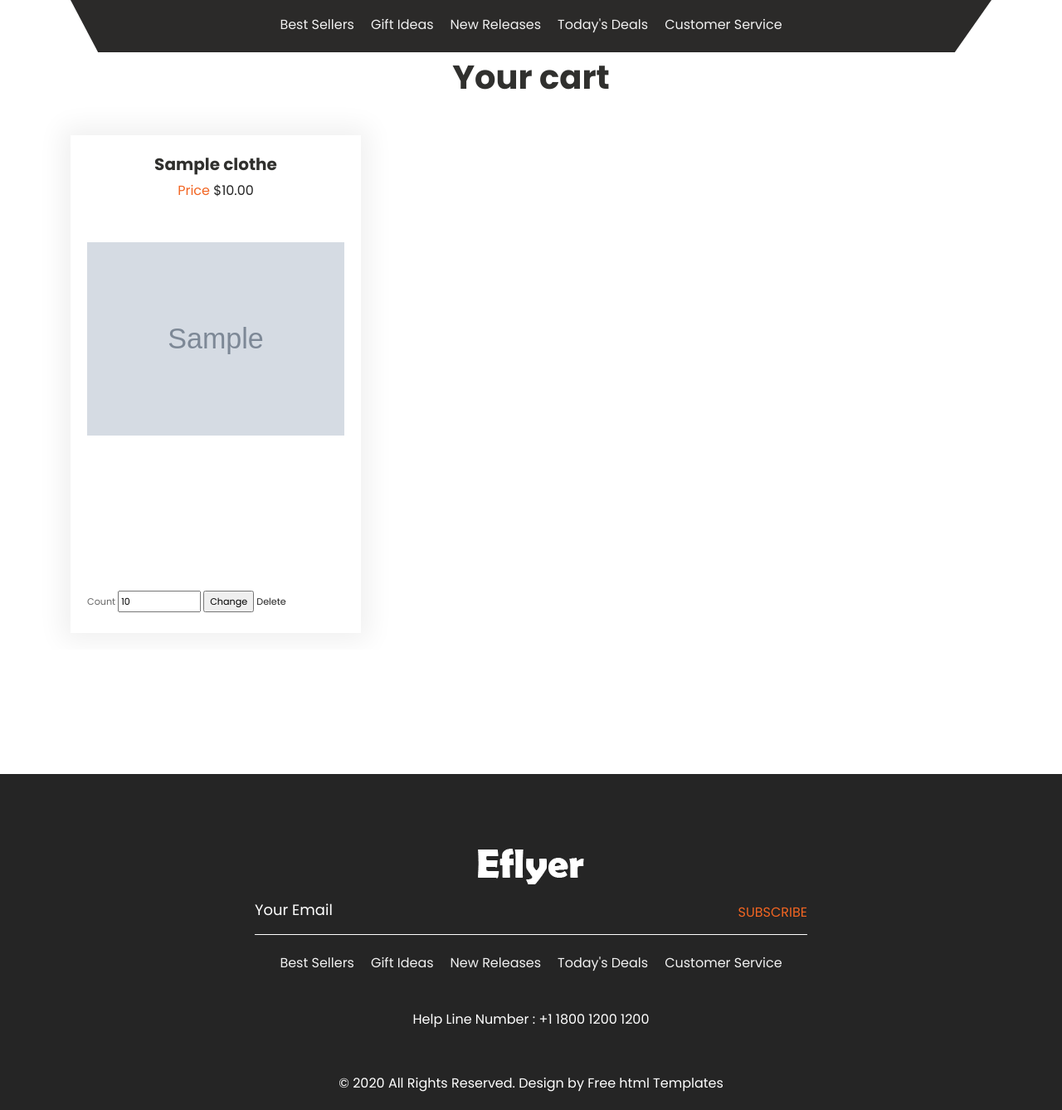
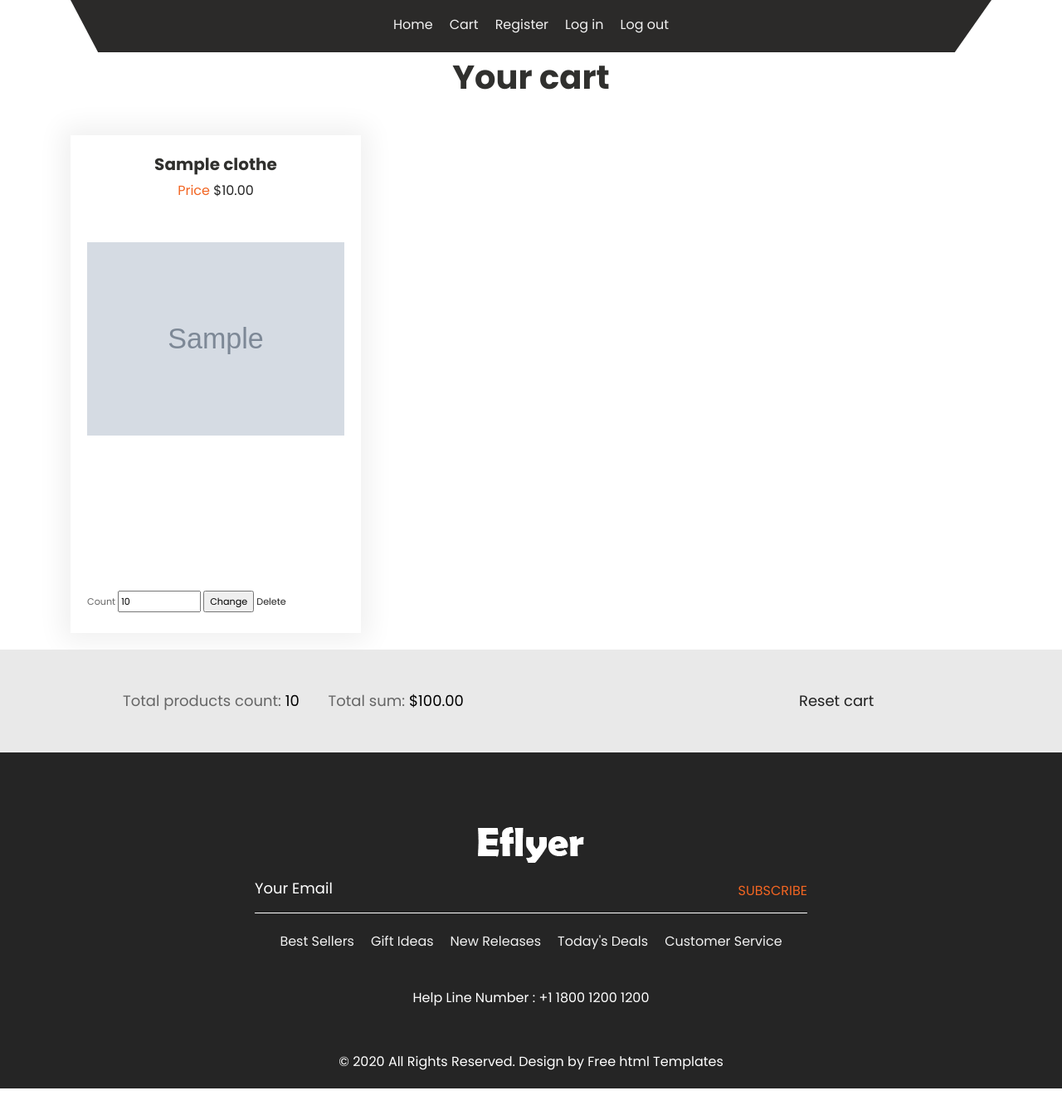
Before and after one commit to Dasifue/DjangoShop, a Django app: page /cart/ in a window 1280 px wide. Shown: the whole page at 83% size. After the commit the page ends 1312 px from the top, so only its background shows below. Run offline with Django 5.2, Linux system fonts and the light colour scheme; a user stored in the database is signed in; tables that the repository leaves empty hold one stand-in row (values such as "Sample post"); grey boxes marked "Sample" are stand-in pictures; some libraries are stand-ins or nearby versions.

Commit message:
cart reset

```diff
--- a/cart/models.py
+++ b/cart/models.py
@@ -6,6 +6,20 @@ class Cart(models.Model):
     user = models.OneToOneField("users.User", on_delete=models.CASCADE, related_name="cart")
     created_at = models.DateTimeField(verbose_name="creation date", auto_now_add=True)
 
+    @property
+    def products_count(self) -> int:
+        products = self.products.values_list("quantity", flat=True)
+        return sum(products)
+
+    @property
+    def total_sum(self):
+        total = 0
+        for product in self.products.all():
+            total += product.clothes.price_with_discount * product.quantity
+
+        return total
+
+
 
 
 class CartProduct(models.Model):
--- a/cart/templates/cart.html
+++ b/cart/templates/cart.html
@@ -36,6 +36,8 @@
                              </div>
                           </div>
                        </div>
+                       {% empty %}
+                       <h1 class="fashion_taital"> Your cart is empty </h1>
                        {% endfor %}
 
                     </div>
@@ -44,13 +46,56 @@
            </div>
         </div>
      </div>
+
+     <div class="total">
+      <span class="info">
+         <p class="info-text">
+            Total products count: <b>{{ cart.products_count }}</b>
+            Total sum: <b>${{ cart.total_sum }}</b>
+         </p>
+      </span>
+
+      <span class="reset-cart">
+         <h3>
+            <a href="{% url 'reset_cart' %}">
+               Reset cart
+            </a>
+         </h3>
+      </span>
+     </div>
+
 </div>
 
 
+
+
 <style>
-    input.quantity {
-        width: 100px;
-    }
+   div.total {
+      background-color: rgb(233, 233, 233);
+      padding: 30px 10% 30px 10%;
+   }
+   span.info {
+      display: inline-block;
+      width: 60%;
+   }
+   span.reset-cart {
+      display: inline-block;
+      text-align: right;
+      width: 30%;
+   }
+   p.info-text {
+      font-size: large;
+   }
+   b {
+      color: black;
+      margin-right: 30px;
+   }
+   input.quantity {
+      width: 100px;
+   }
+   div.fashion_section {
+      padding-bottom: 0px;
+   }
 </style>
 
 {% endblock %}
--- a/cart/urls.py
+++ b/cart/urls.py
@@ -5,6 +5,7 @@ from .views import (
     add_to_cart,
     change_quantity,
     delete_from_cart,
+    reset_cart,
 )
 
 
@@ -13,4 +14,5 @@ urlpatterns = [
     path("add/<int:clothes_id>", add_to_cart, name="add_to_cart"),
     path("change/quantity/<int:cart_product_id>", change_quantity, name="change_quantity"),
     path("delete/<int:cart_product_id>", delete_from_cart, name="delete_from_cart"),
+    path("reset/", reset_cart, name="reset_cart"),
 ]
--- a/cart/views.py
+++ b/cart/views.py
@@ -47,3 +47,9 @@ def delete_from_cart(request, cart_product_id):
     cart_product = get_object_or_404(CartProduct, id=cart_product_id)
     cart_product.delete()
     return redirect(request.META.get("HTTP_REFERER", "/"))
+
+
+@login_required
+def reset_cart(request):
+    request.user.cart.products.all().delete()
+    return redirect(request.META.get("HTTP_REFERER", "/"))
--- a/templates/base.html
+++ b/templates/base.html
@@ -10,7 +10,7 @@
       <meta name="viewport" content="width=device-width, initial-scale=1">
       <meta name="viewport" content="initial-scale=1, maximum-scale=1">
       <!-- site metas -->
-      <title>Eflyer</title>
+      <title>Django Shop</title>
       <meta name="keywords" content="">
       <meta name="description" content="">
       <meta name="author" content="">
--- a/templates/header_top.html
+++ b/templates/header_top.html
@@ -5,11 +5,11 @@
           <div class="col-sm-12">
              <div class="custom_menu">
                 <ul>
-                   <li><a href="#">Best Sellers</a></li>
-                   <li><a href="#">Gift Ideas</a></li>
-                   <li><a href="#">New Releases</a></li>
-                   <li><a href="#">Today's Deals</a></li>
-                   <li><a href="#">Customer Service</a></li>
+                   <li><a href="{% url 'index' %}">Home</a></li>
+                   <li><a href="{% url 'get_cart' %}">Cart</a></li>
+                   <li><a href="{% url 'register' %}">Register</a></li>
+                   <li><a href="{% url 'login' %}">Log in</a></li>
+                   <li><a href="{% url 'logout' %}">Log out</a></li>
                 </ul>
              </div>
           </div>
--- a/users/templates/logout.html
+++ b/users/templates/logout.html
@@ -31,6 +31,7 @@
     }
     h1.form-title {
         color: #252525;
+        margin-top: 50px;
     }
 </style>
 {% endblock %}
```
Also changed, not shown: templates/banner.html (+2 -18 lines), users/templates/login.html (+4 -3 lines), users/templates/register.html (+4 -3 lines).
